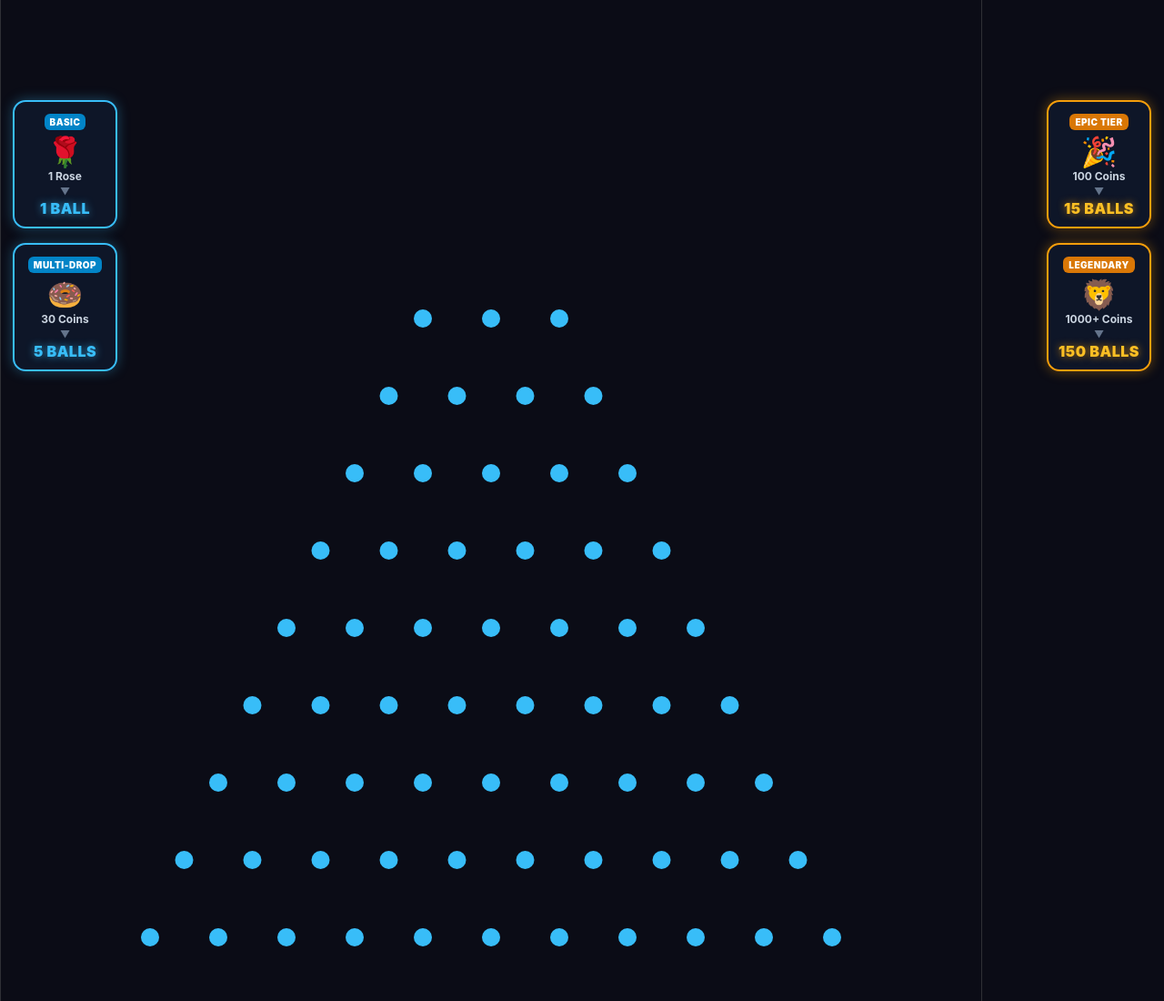
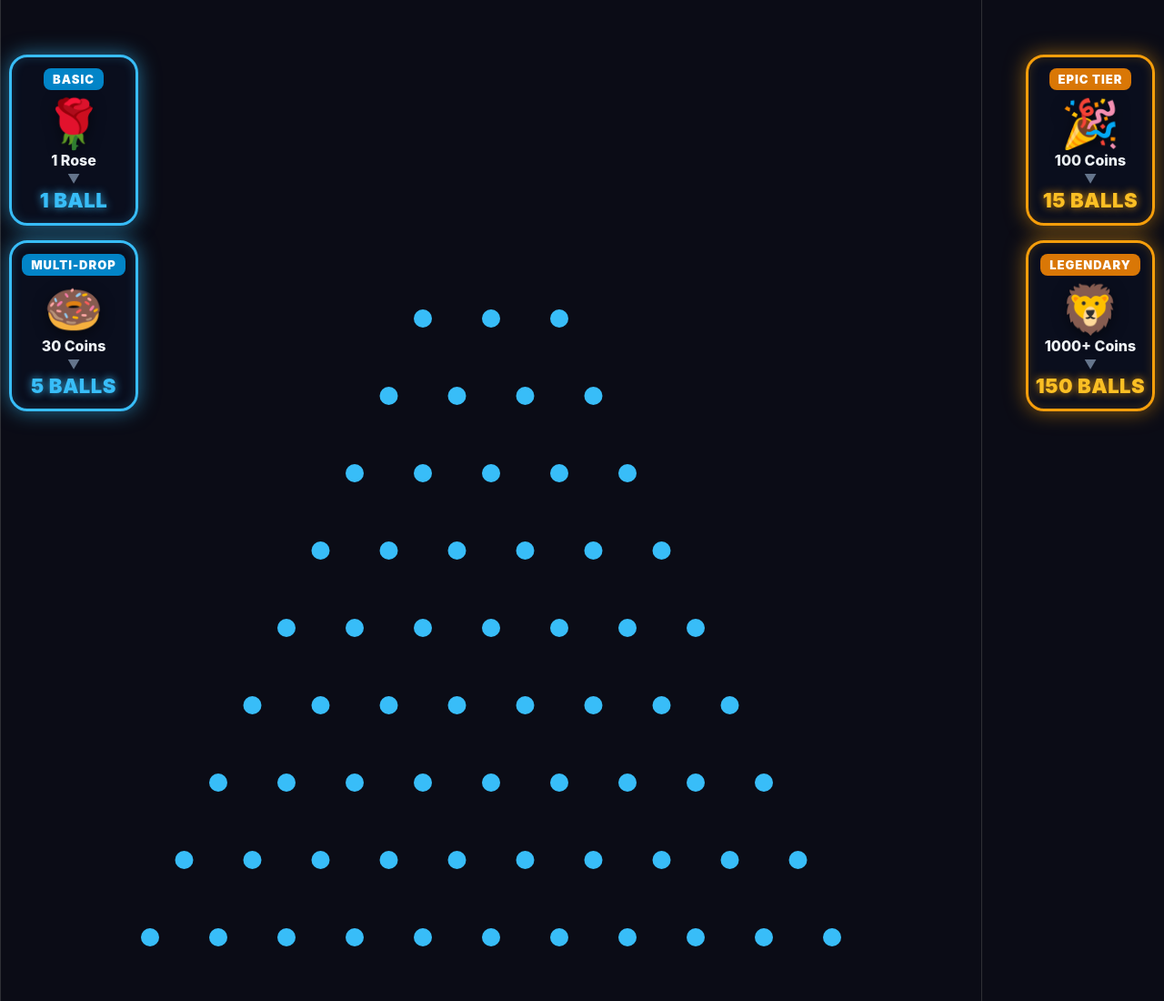
Before and after one commit to nchnnaung/tiktok-plinko, a website: page public/index.html in a window 1280 px wide. Shown: the top 1100 px of the page at 91% size. Drawn offline with nearby package versions, Linux system fonts and the light colour scheme.

Commit message:
Update index.html

```diff
--- a/public/index.html
+++ b/public/index.html
@@ -14,89 +14,87 @@
     }
     #canvas-box { position: absolute; top: 0; left: 0; width: 100%; height: 100%; }
 
-    /* --- SIDEBAR CONTAINER POSITIONING --- */
+    /* --- SIDEBAR CONTAINERS (TUCKED INTO EMPTY SHOULDER SPACE) --- */
     .rules-sidebar {
       position: absolute;
-      top: 110px; /* Positioned in the shoulder gaps */
+      top: 60px; /* Starts high where the peg pyramid is narrowest */
       display: flex;
       flex-direction: column;
       gap: 16px;
       z-index: 50;
       pointer-events: none;
     }
-    #rules-left {
-      left: 14px;
-    }
-    #rules-right {
-      right: 14px;
+    #rules-left { left: 10px; }
+    #rules-right { right: 10px; }
+
+    /* --- 3X JUMBO CARD STYLING --- */
+    .rule-card {
+      width: 142px;
+      background: rgba(11, 15, 30, 0.95);
+      border-radius: 20px;
+      padding: 12px 6px;
+      text-align: center;
+      color: #ffffff;
+      backdrop-filter: blur(6px);
     }
 
-    /* --- BIGGER CARD STYLING --- */
-    .rule-card {
-      width: 115px;
-      background: rgba(15, 23, 42, 0.92);
-      border-radius: 14px;
-      padding: 10px 6px;
-      text-align: center;
-      color: #ffffff;
-      box-shadow: 0 4px 18px rgba(0, 0, 0, 0.7);
-    }
-
-    /* Left Side: Cyan / Blue Glow */
+    /* Left Side: Intense Cyan Glow */
     .card-blue {
-      border: 2px solid #38bdf8;
-      box-shadow: 0 0 14px rgba(56, 189, 248, 0.35);
+      border: 3.5px solid #38bdf8;
+      box-shadow: 0 0 22px rgba(56, 189, 248, 0.55), inset 0 0 12px rgba(56, 189, 248, 0.2);
     }
     .badge-blue {
       background: #0284c7;
-      color: #fff;
+      color: #ffffff;
     }
     .ball-blue {
       color: #38bdf8;
-      text-shadow: 0 0 8px rgba(56, 189, 248, 0.7);
+      text-shadow: 0 0 10px rgba(56, 189, 248, 0.9);
     }
 
-    /* Right Side: Gold / Orange Glow */
+    /* Right Side: Intense Gold Glow */
     .card-gold {
-      border: 2px solid #f59e0b;
-      box-shadow: 0 0 14px rgba(245, 158, 11, 0.4);
+      border: 3.5px solid #f59e0b;
+      box-shadow: 0 0 22px rgba(245, 158, 11, 0.55), inset 0 0 12px rgba(245, 158, 11, 0.2);
     }
     .badge-gold {
       background: #d97706;
-      color: #fff;
+      color: #ffffff;
     }
     .ball-gold {
       color: #fbbf24;
-      text-shadow: 0 0 8px rgba(245, 158, 11, 0.7);
+      text-shadow: 0 0 10px rgba(245, 158, 11, 0.9);
     }
 
-    /* Card Details */
+    /* Jumbo Typography & Icons */
     .tier-badge {
-      font-size: 10px;
+      font-size: 13px;
       font-weight: 900;
-      letter-spacing: 0.5px;
-      padding: 3px 6px;
-      border-radius: 6px;
+      letter-spacing: 1px;
+      padding: 4px 10px;
+      border-radius: 8px;
       display: inline-block;
-      margin-bottom: 6px;
+      margin-bottom: 4px;
+      text-transform: uppercase;
     }
     .gift-icon {
-      font-size: 32px;
+      font-size: 52px; /* 3x Bigger Icon */
       line-height: 1.1;
-      margin-bottom: 2px;
+      margin: 4px 0 2px 0;
+      filter: drop-shadow(0 4px 8px rgba(0,0,0,0.5));
     }
     .gift-name {
-      font-size: 12px;
-      font-weight: 700;
-      color: #cbd5e1;
+      font-size: 16px; /* Bigger Font */
+      font-weight: 800;
+      color: #f1f5f9;
     }
     .arrow {
-      font-size: 11px;
+      font-size: 14px;
       color: #64748b;
       margin: 2px 0;
     }
     .ball-count {
-      font-size: 16px;
+      font-size: 22px; /* 3x Bigger Outcome */
       font-weight: 900;
       letter-spacing: 0.5px;
     }
@@ -111,9 +109,9 @@
       border-radius: 5px; font-weight: bold; cursor: pointer; color: #000; font-size: 11px;
     }
 
-    /* Secret tap area at top of screen */
+    /* Secret tap area at top of screen to show/hide test buttons */
     #secret-tap-zone {
-      position: absolute; top: 0; left: 0; width: 100%; height: 70px; z-index: 60;
+      position: absolute; top: 0; left: 0; width: 100%; height: 60px; z-index: 60;
     }
   </style>
   <script src="https://cdnjs.cloudflare.com/ajax/libs/matter-js/0.19.0/matter.min.js"></script>
@@ -190,7 +188,7 @@
       Bodies.rectangle(width + 10, height / 2, 20, height, { isStatic: true })
     ]);
 
-    // Pegs
+    // Peg Matrix
     const rows = 11;
     const startY = 350;
     const spacingY = 85;
@@ -209,7 +207,7 @@
       }
     }
 
-    // Bottom Bins
+    // Bottom Multipliers
     const mults = [50, 10, 2, 0.5, 2, 10, 50];
     const binW = width / mults.length;
     const binY = 1600;
```
